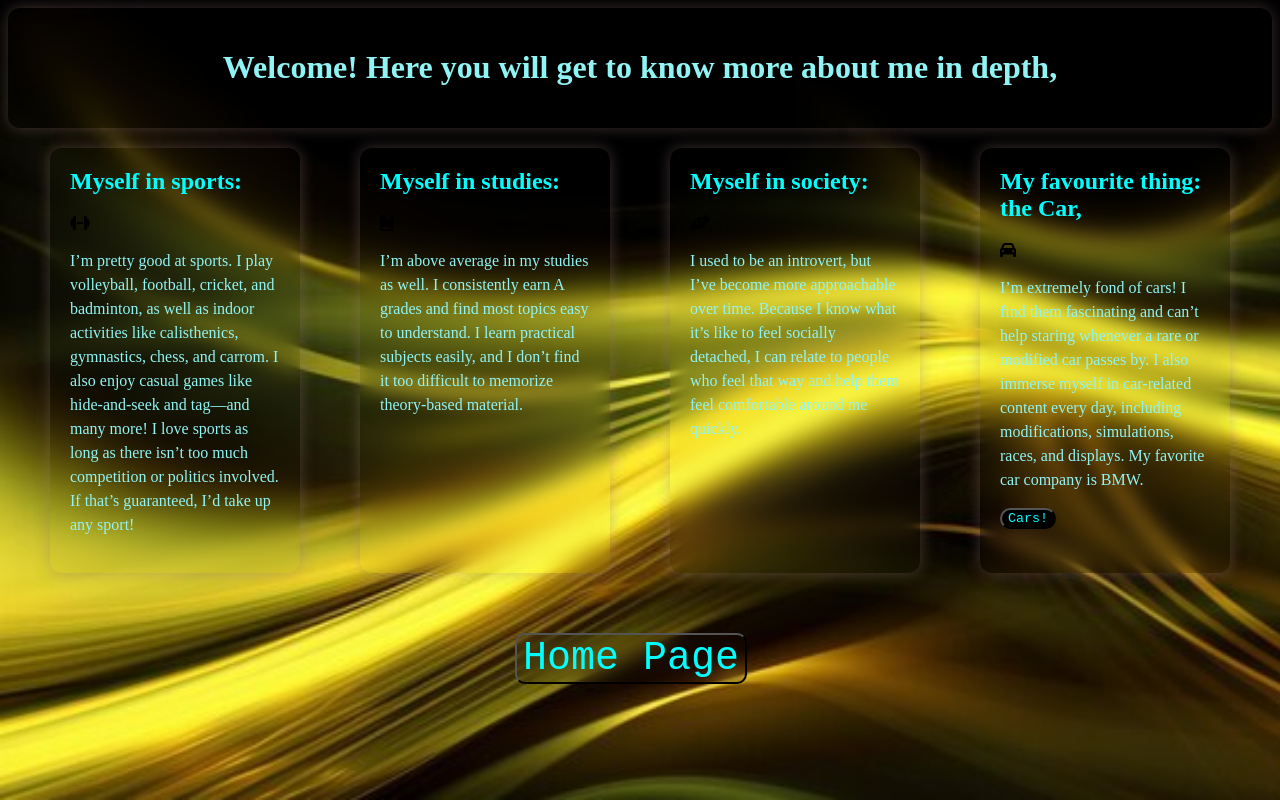
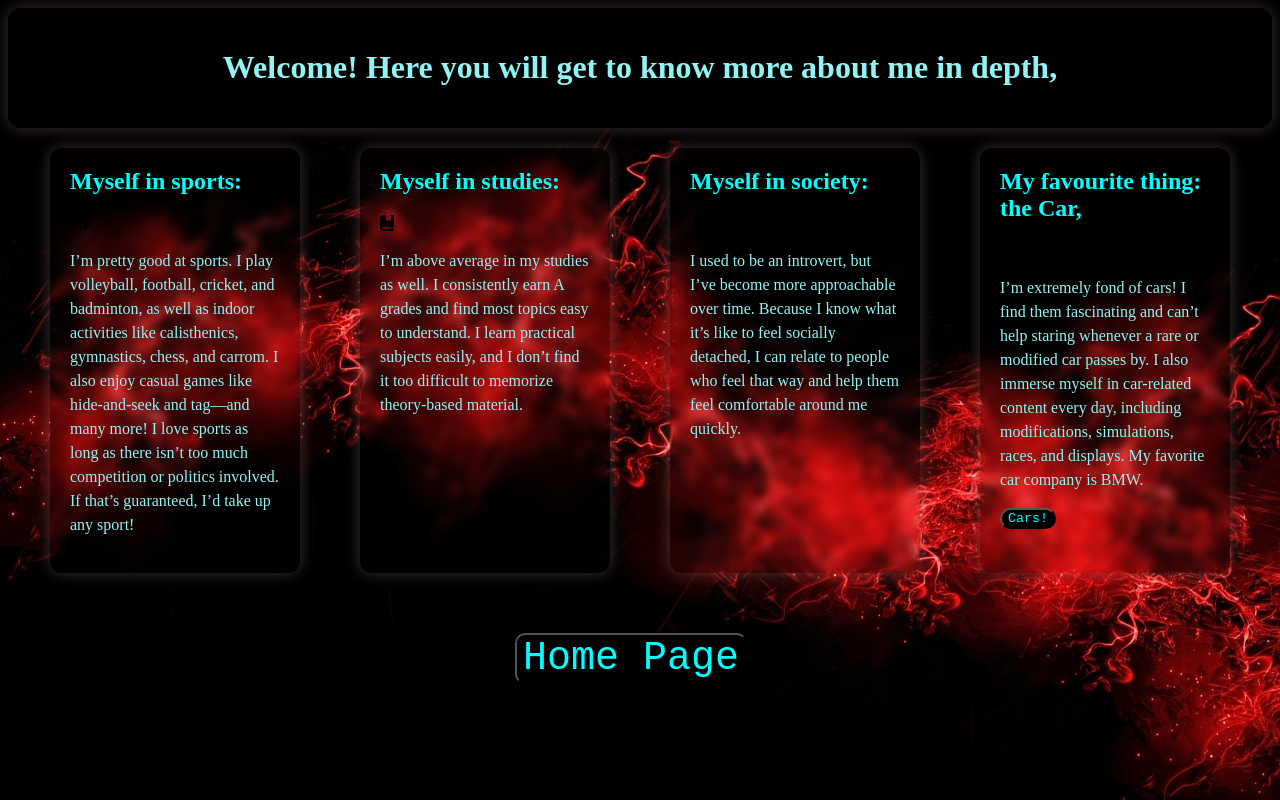
Before and after one commit to Arnav1510/AboutMe, a plain HTML site: page moreabtme.html in a window 1280 px wide. Drawn offline with Linux system fonts and the light colour scheme.

Commit message:
Add files via upload

```diff
--- a/MyWebpage.css
+++ b/MyWebpage.css
@@ -49,7 +49,7 @@
     background-color: blueviolet;
 }
 body {
-    background-image: url(bcimg.jpg);
+    background-image: url(bcimg2.jpg);
     background-repeat: no-repeat;
 
     background-size: cover;
@@ -115,8 +115,8 @@
     color: rgb(145, 244, 244);
     display: block;
     background-color: transparent;
-    backdrop-filter: blur(10px);
-    -webkit-backdrop-filter: blur(10px);
+    backdrop-filter: blur(5px);
+    -webkit-backdrop-filter: blur(5px);
     width: 100%;
     box-sizing: border-box;
     padding: 20px;
@@ -231,6 +231,6 @@
     color: blue;
 }
 #n1 {
-    backdrop-filter: blur(10px);
-    -webkit-backdrop-filter: blur(10px);
+    backdrop-filter: blur(5px);
+    -webkit-backdrop-filter: blur(5px);
 }
--- a/moreabtme.css
+++ b/moreabtme.css
@@ -1,5 +1,5 @@
 body {
-    background-image: url(bcimg1.jpg);
+    background-image: url(bcimg2.jpg);
     background-repeat: no-repeat;
     background-size: cover;
     background-attachment: fixed;
@@ -35,8 +35,8 @@
     background-color: transparent;
     width: 100%;
     box-sizing: border-box;
-    backdrop-filter: blur(10px);
-    -webkit-backdrop-filter: blur(10px);
+    backdrop-filter: blur(5px);
+    -webkit-backdrop-filter: blur(5px);
     padding: 20px;
     border-radius: 12px;
     text-align: center;
@@ -59,8 +59,8 @@
     padding: 20px;
     border-radius: 12px;
 
-    backdrop-filter: blur(10px);
-    -webkit-backdrop-filter: blur(10px);
+    backdrop-filter: blur(5px);
+    -webkit-backdrop-filter: blur(5px);
 
     box-shadow: 0px 0px 15px rgba(149, 117, 117, 0.406);
     margin: 20px;
@@ -82,8 +82,8 @@
     box-shadow: 0px 0px 25px #26D0CE;
 }
 .hp{
-    backdrop-filter: blur(10px);
-    -webkit-backdrop-filter: blur(10px);
+    backdrop-filter: blur(5px);
+    -webkit-backdrop-filter: blur(5px);
     background-color: transparent;
     color: aqua;
     border-radius: 10px;
--- a/myprojects.css
+++ b/myprojects.css
@@ -19,7 +19,7 @@
 }
 
 body {
-    background-image: url(bcimg3.jpg);
+    background-image: url(bcimg2.jpg);
     background-repeat: no-repeat;
     background-size: cover;
     background-attachment: fixed;
@@ -50,8 +50,8 @@
 
 }
 .tnote1 {
-    backdrop-filter: blur(10px);
-    -webkit-backdrop-filter: blur(10px);
+    backdrop-filter: blur(5px);
+    -webkit-backdrop-filter: blur(5px);
     color: rgb(145, 244, 244);
     display: block;
     background-color: transparent;
@@ -72,8 +72,8 @@
     flex-wrap: wrap;
 }
 .note {
-    backdrop-filter: blur(10px);
-    -webkit-backdrop-filter: blur(10px);
+    backdrop-filter: blur(5px);
+    -webkit-backdrop-filter: blur(5px);
     background-color: transparent;
     width: 250px;
     padding: 20px;
@@ -137,8 +137,8 @@
     order: 2;
 }
 .hp {
-    backdrop-filter: blur(10px);
-    -webkit-backdrop-filter: blur(10px);
+    backdrop-filter: blur(5px);
+    -webkit-backdrop-filter: blur(5px);
     background-color: transparent;
     color: aqua;
     font-size: 40px;
```
Also changed, not shown: mydream.css (+6 -7 lines).
